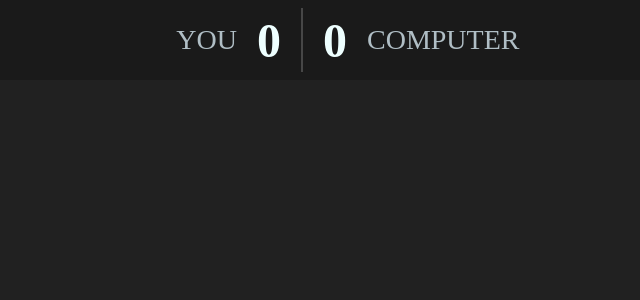
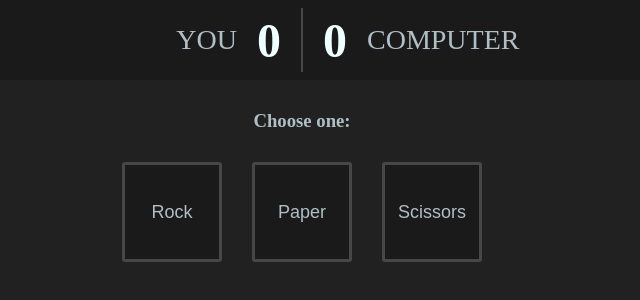
Before and after one commit to aembur/odin-rock-paper-scissors, a plain HTML site: page index.html in a window 1280 px wide. Shown: the whole page, without its empty margins (338-978 px from the left). Drawn offline with Linux system fonts and the light colour scheme.

Commit message:
Finish html and css

```diff
--- a/index.html
+++ b/index.html
@@ -20,5 +20,14 @@
         <h3>Computer</h3>
       </div>
     </div>
+    <div id="main">
+      <h3>Choose one:</h3>
+      <div id="buttons">
+        <button id="rock">Rock</button>
+        <button id="paper">Paper</button>
+        <button id="scissors">Scissors</button>
+      </div>
+      <p id="round-outcome"></p>
+    </div>
   </body>
 </html>
--- a/style.css
+++ b/style.css
@@ -1,6 +1,7 @@
 * {
 	margin: 0;
 	padding: 0;
+	color: #B0BEC5;
 	/*border: 1px solid #000;*/
 }
 
@@ -44,3 +45,41 @@ body {
 #player-score {
 	justify-content: right;
 }
+
+#buttons {
+	margin: 30px 0;
+	display: flex;
+	justify-content: center;
+	gap: 30px
+}
+
+#main h3 {
+	color: #B0BEC5;
+	text-align: center;
+	margin-top: 30px;
+}
+
+#round-outcome {
+	text-align: center;
+}
+
+#buttons button {
+	width: 100px;
+	height: 100px;
+	background-color: #1A1A1A;
+	border-radius: 3px;
+	border: 3px solid #474747;
+	color: #B0BEC5;
+	font-size: 18px;
+	transition: ease-in-out 0.2s;
+}
+
+#buttons button:hover {
+	border: 3px solid #eeffff;
+	scale: 103%;
+}
+
+#buttons button:active {
+	border: 3px solid #1A1A1A;
+	color: #eeffff;
+}
```
